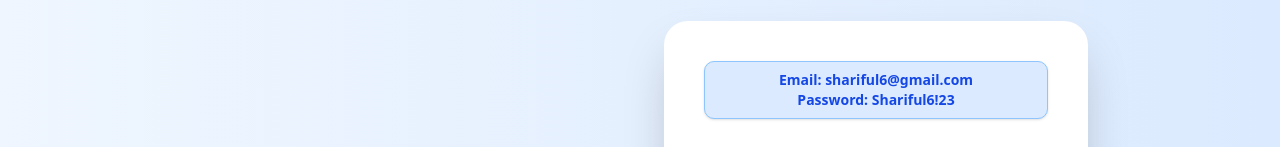
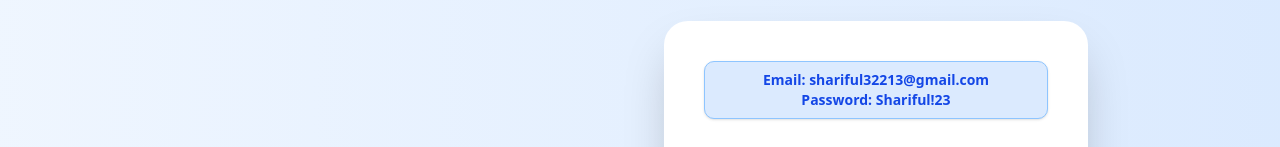
Before and after one commit to Shariful134/course-management-frontend, a React (Vite) app: page /login in a window 1280 px wide. Shown: the part 166-313 px from the top of the page. Built offline with nearby package versions, Linux system fonts and the light colour scheme.

Commit message:
change credential

```diff
--- a/src/components/auth/Login.tsx
+++ b/src/components/auth/Login.tsx
@@ -76,8 +76,8 @@ const Login = () => {
         <div className="bg-white dark:bg-gray-800 p-10 rounded-3xl shadow-2xl w-full max-w-md mx-auto relative">
           {/* Demo Credentials Box */}
           <div className="text-center bg-blue-100 border border-blue-300 text-blue-700 text-sm px-4 py-2 rounded-lg shadow-sm font-medium mb-6">
-            <p className="font-semibold">Email: shariful6@gmail.com</p>
-            <p className="font-semibold">Password: Shariful6!23</p>
+            <p className="font-semibold">Email: shariful32213@gmail.com</p>
+            <p className="font-semibold">Password: Shariful!23</p>
           </div>
 
           <h2 className="text-3xl font-semibold text-gray-900 dark:text-white mb-8 text-center mt-6">
```
